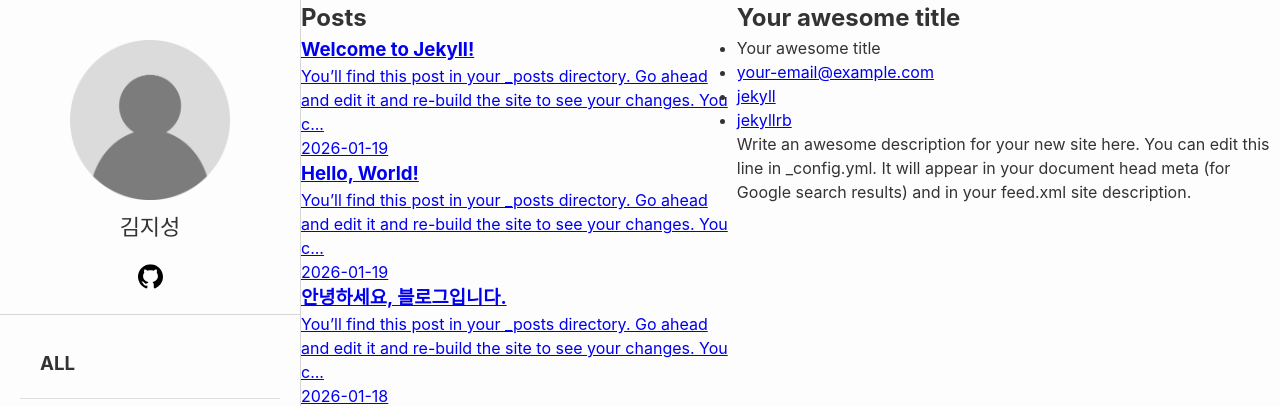
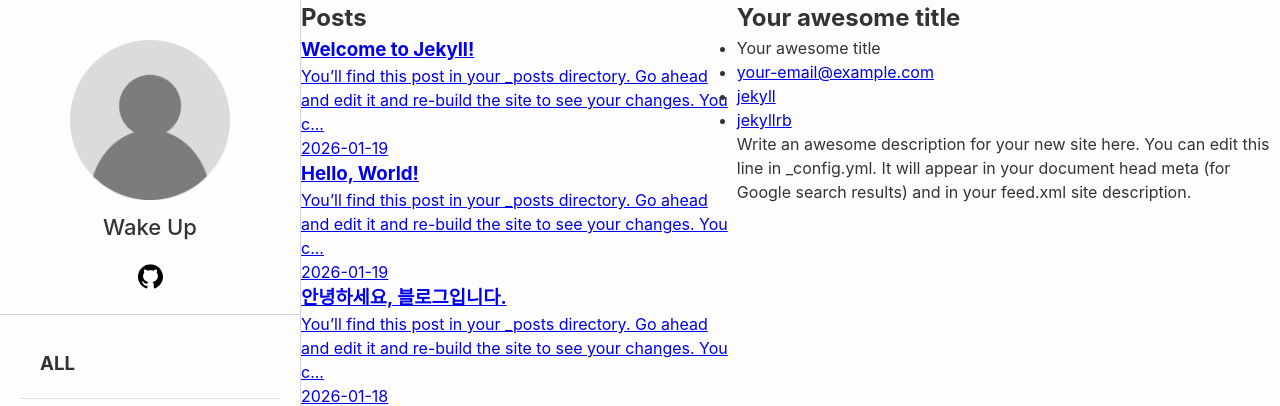
Before and after one commit to adk2421/wakeup, a Jekyll site: the page built from index.html, in a window 1280 px wide. Shown: the top 406 px of the page. Built offline with Jekyll 4.4.1, drawn with Linux system fonts in a browser that asks for light colours; some web fonts are replaced.

Commit message:
update: 환경변수 수정

```diff
--- a/_config.yml
+++ b/_config.yml
@@ -22,7 +22,7 @@
 email: adk24211@gmail.com
 description: >- # this means to ignore newlines until "baseurl:"
   Blog with Jekyll
-baseurl: "/wakeup" # the subpath of your site, e.g. /blog
+baseurl: "/wakeup/" # the subpath of your site, e.g. /blog
 url: "" # the base hostname & protocol for your site, e.g. http://example.com
 # twitter_username:
 github_username: adk2421
@@ -63,7 +63,7 @@
 
 personal:
   profile:
-    name: 김지성
+    name: Wake Up
     image: profile-image.png
   link:
     github: https://github.com/adk2421
```
